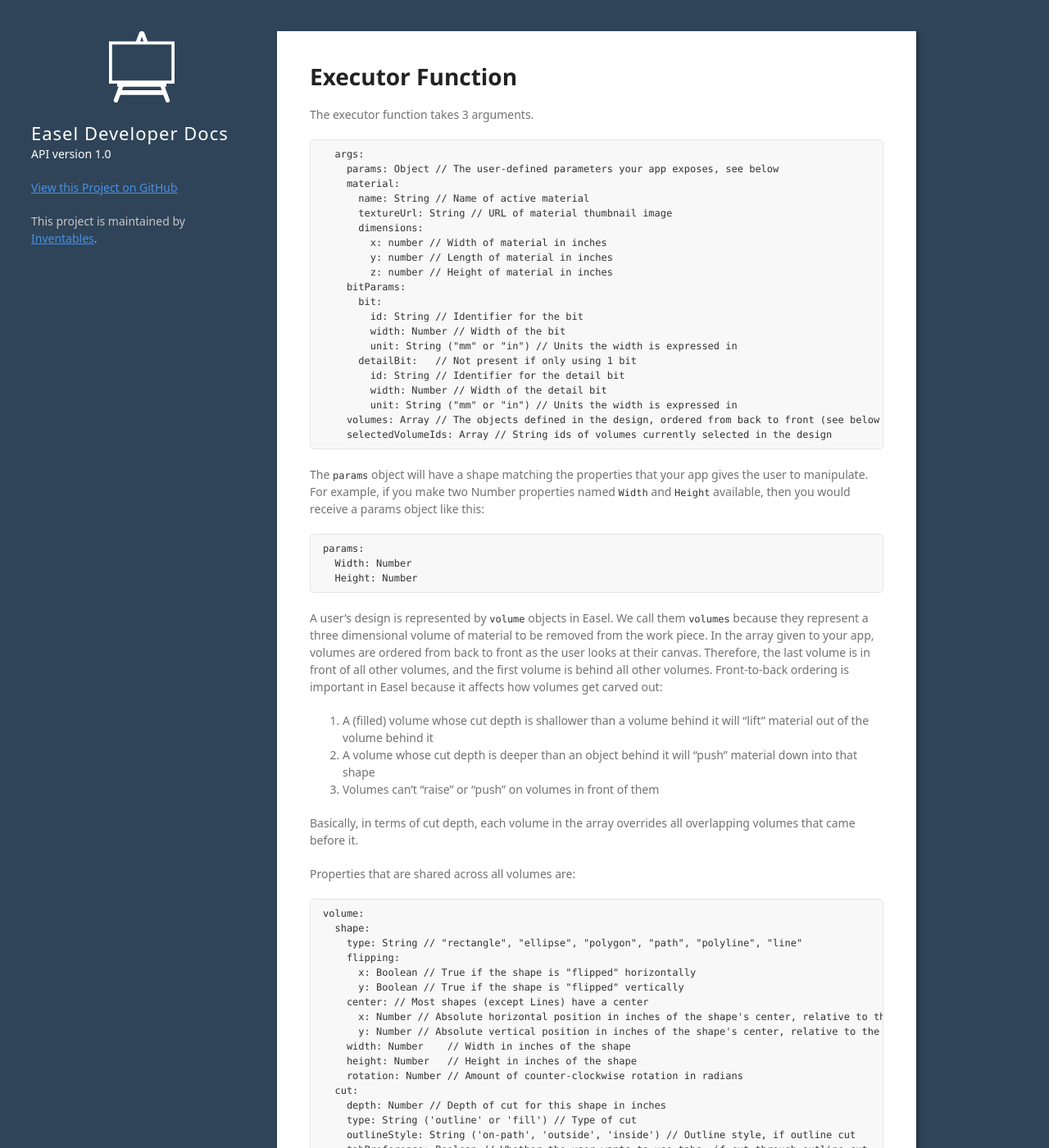
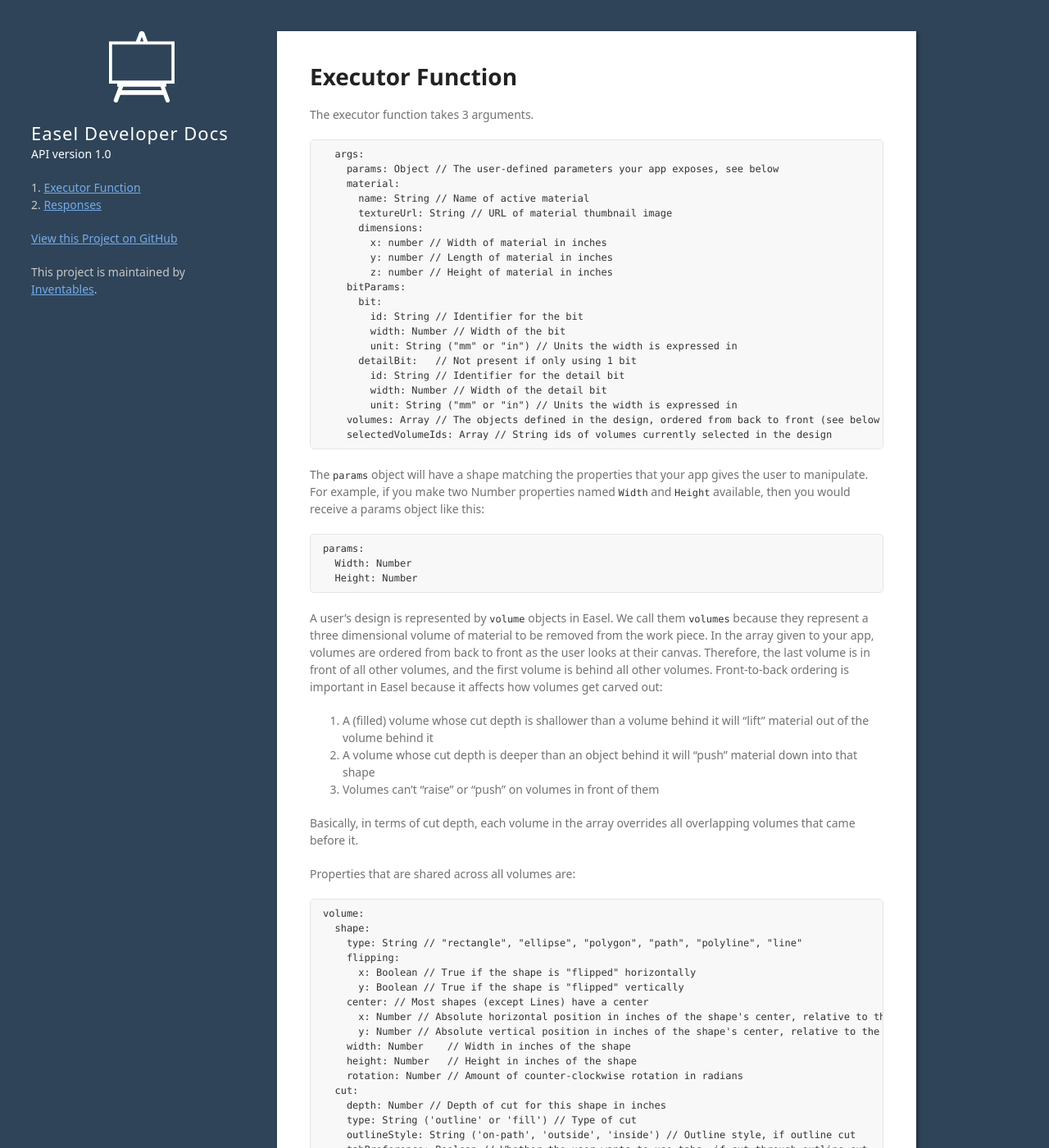
Before and after one commit to inventables/easel-dev, a Jekyll site: the page built from index.md, in a window 1280 px wide and 1400 px high. Shown: the whole window at 82% size. Built offline with Jekyll 4.4.1, drawn with Linux system fonts in a browser that asks for light colours; some web fonts are replaced.

Commit message:
Add nav to sidebar and favicon

```diff
--- /dev/null
+++ b/_data/navigation.yml
@@ -0,0 +1,5 @@
+nav:
+  - title: Executor Function
+    url: '#executor-function'
+  - title: Responses
+    url: '#responses'
--- a/_includes/head.html
+++ b/_includes/head.html
@@ -3,9 +3,11 @@
   <meta http-equiv="X-UA-Compatible" content="chrome=1">
   <title>Easel Developer Docs</title>
 
+  <link rel="icon" href="/favicon.ico">
   <link rel="stylesheet" href="/css/main.css">
   <link rel="stylesheet" href="/css/github-light.css">
   <meta name="viewport" content="width=device-width">
+
   <!--[if lt IE 9]>
   <script src="//html5shiv.googlecode.com/svn/trunk/html5.js"></script>
   <![endif]-->
--- a/_includes/sidebar.html
+++ b/_includes/sidebar.html
@@ -3,6 +3,12 @@
   <h1>Easel Developer Docs</h1>
   <h4>API version 1.0</h4>
 
+  <ol class="nav-steps">
+    {% for item in site.data.navigation.nav %}
+      <li><a href="{{ item.url }}">{{ item.title }}</a></li>
+    {% endfor %}
+  </ol>
+
   <p class="view"><a href="https://github.com/inventables/easel-dev">View this Project on GitHub</a></p>
 
   <p>This project is maintained by <a href="https://github.com/inventables">Inventables</a>.</p>
--- a/_sass/_styles.scss
+++ b/_sass/_styles.scss
@@ -185,7 +185,7 @@ img {
   }
 
   a {
-    color: #4990e2;
+    color: #75abe9;
     text-decoration: underline;
     transition: color .3s ease;
 
@@ -193,65 +193,16 @@ img {
       color: #fff;
     }
   }
-}
 
-.sidebar ul {
-  list-style:none;
-  height:40px;
-  padding:0;
-  background: #f4f4f4;
-  border-radius:5px;
-  border:1px solid #e0e0e0;
-  width:270px;
-}
-
-.sidebar li {
-  width:89px;
-  float:left;
-  border-right:1px solid #e0e0e0;
-  height:40px;
-}
-
-.sidebar li:first-child a {
-  border-radius:5px 0 0 5px;
-}
-
-.sidebar li:last-child a {
-  border-radius:0 5px 5px 0;
-}
-
-.sidebar ul a {
-  line-height:1;
-  font-size:11px;
-  color:#999;
-  display:block;
-  text-align:center;
-  padding-top:6px;
-  height:34px;
-}
-
-.sidebar ul a:hover {
-  color:#999;
-}
-
-.sidebar ul a:active {
-  background-color:#f0f0f0;
+  .nav-steps {
+    list-style-position: inside;
+    padding: 0;
+  }
 }
 
 strong {
   color:#222;
   font-weight:700;
-}
-
-.sidebar ul li + li + li {
-  border-right:none;
-  width:89px;
-}
-
-.sidebar ul a strong {
-  font-size:14px;
-  display:block;
-  color:#222;
 }
 
 section {
--- a/index.md
+++ b/index.md
@@ -106,7 +106,7 @@ Where each point in the array has the following shape:
 
 Points will have handles if the path curves around them (on one side or the other). The handles represent the (relative) locations of bezier control points. In the v2 apps API, Easel provides functions to map from an Easel path to an SVG path.
 
-# [<span aria-hidden="true" class="octicon octicon-link"></span>](#responses)Responses
+<h1 id="responses">Responses</h1>
 
 Easel passes 2 additional arguments to your app: a `success` callback and a `failure` callback.
 
```
Also changed, not shown: favicon.ico (added).
